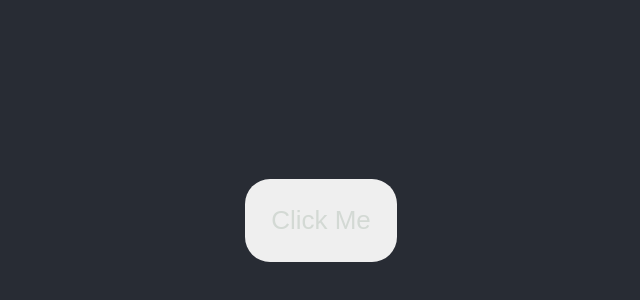
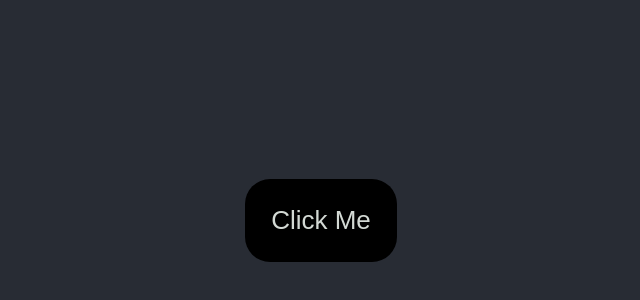
Before and after one commit to Nyxwildflower/assignment_12_msobering, a React (Create React App) app: page / in a window 1280 px wide. Shown: the part 180-480 px from the top of the page, without its empty margins (319-959 px from the left). Built offline with nearby package versions, Linux system fonts and the light colour scheme.

Commit message:
Added background colour to button

```diff
--- a/src/App.tsx
+++ b/src/App.tsx
@@ -6,7 +6,7 @@ function App() {
   return (
     <div className="App">
       <header className="App-header">
-        <Button onClick={() => {console.log("Button Pressed")}} label="Click Me"/>
+        <Button backgroundColor = {"#000"} onClick={() => {console.log("Button Pressed")}} label="Click Me"/>
       </header>
     </div>
   );
```
